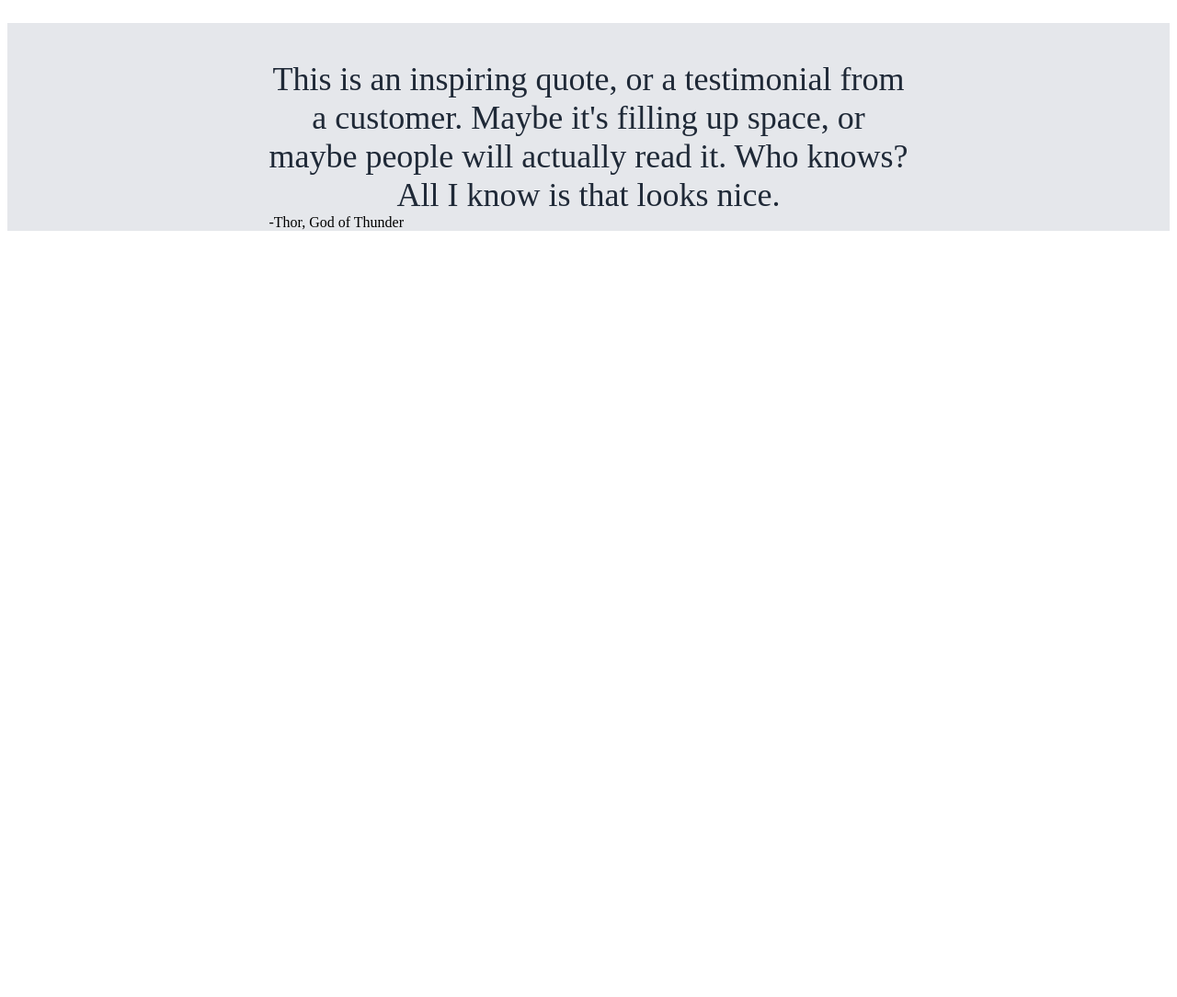
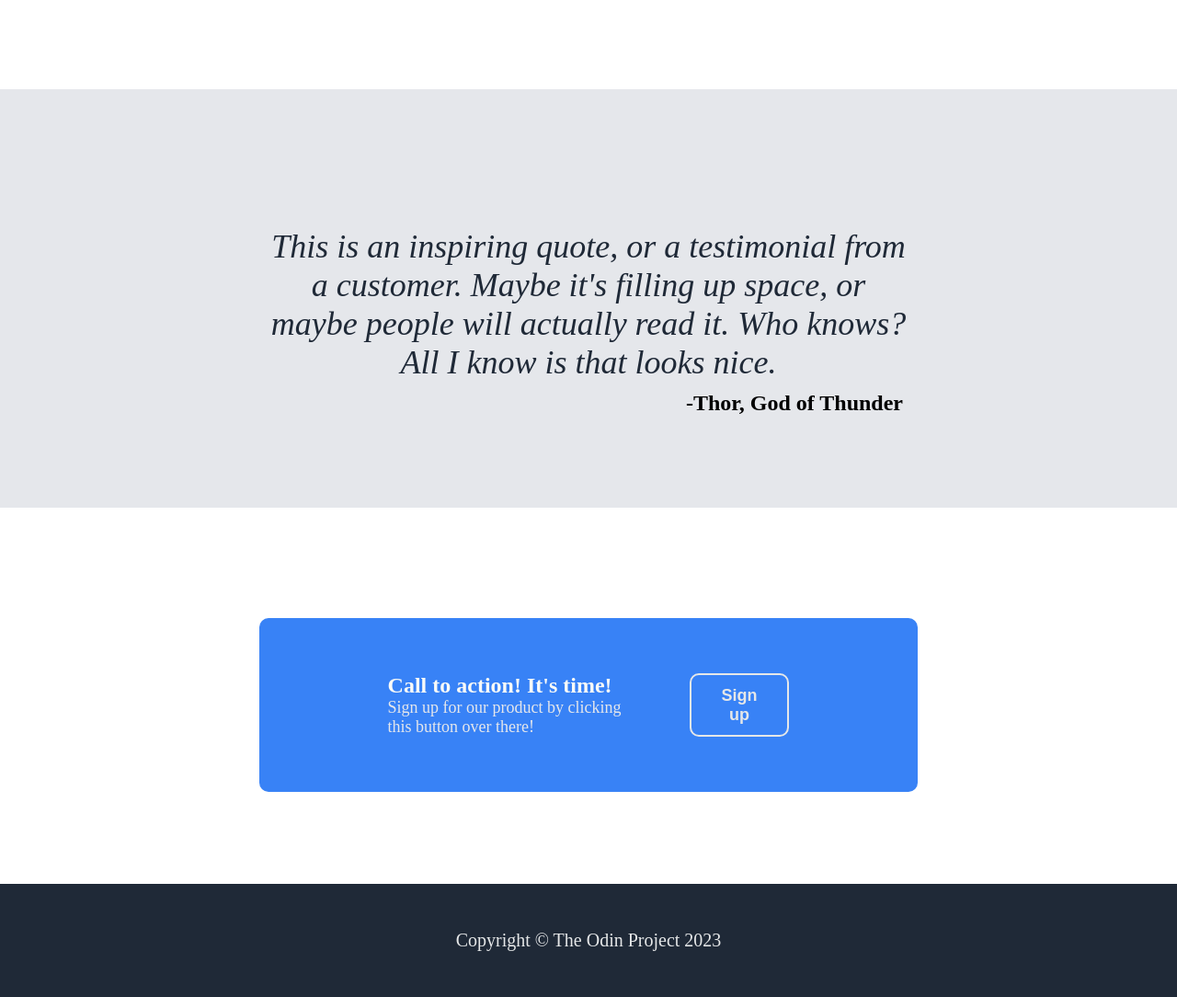
Before and after one commit to tolya672534/odin-landing, a plain HTML site: page index.html in a window 1280 px wide. Shown: the part 1054-2138 px from the top of the page at 92% size. Before the commit the page ends 1313 px from the top, so only its background shows below. Drawn offline with Linux system fonts and the light colour scheme.

Commit message:
footer and CAT section added.

```diff
--- a/index.html
+++ b/index.html
@@ -82,5 +82,25 @@
             </div>
         </div>
     </div>
+
+    <div class="CTA_wrapper">
+        <div class="CTA">
+            <div class="CTA_plate">
+                <div class="CTA_text_wrapper">
+                    <div class="CTA_first_string">Call to action! It's time!</div>
+                    <div class="CTA_second_string">Sign up for our product by clicking this button over there!</div>
+                </div>
+                <button class="CTA_button">
+                    Sign up
+                </button>
+            </div>
+        </div>
+    </div>
+
+    <div class="footer_wrapper">
+        <footer class="footer">
+            <div class="copyright">Copyright © The Odin Project 2023</div>
+        </footer>
+    </div>
 </body>
 </html>
--- a/style.css
+++ b/style.css
@@ -1,3 +1,7 @@
+body{
+    margin: 0%;
+}
+
 *{
     box-sizing: border-box;
 }
@@ -38,12 +42,12 @@
     padding-left: 10px;
     padding-right: 10px;
     padding-top: 5px;
-    border-radius: 5%;
+    border-radius: 5px;
 }
 
 .header_navbar_link:hover{
     background-color: #3882f6;
-    border-radius: 5%;
+    border-radius: 5px;
     color: white;
 }
 
@@ -86,7 +90,7 @@
     color: #e5e7e8;
     font-size: 18px;
     font-weight: bold;
-    border-radius: 5%;
+    border-radius: 10px;
     padding-top: 10px;
     padding-bottom: 10px;
     padding-left: 30px;
@@ -109,8 +113,8 @@
 .info_wrapper{
     display: flex;
     justify-content: center;
-    padding-top: 40px;
-    padding-bottom: 80px;
+    padding-top: 70px;
+    padding-bottom: 100px;
 }
 
 .info{
@@ -130,7 +134,7 @@
     display: flex;
     justify-content: center;
     gap: 10%;
-    padding-top: 40px;
+    padding-top: 70px;
 }
 
 .info_element_pic{
@@ -151,26 +155,105 @@
 .quote_wrapper{
     display: flex;
     justify-content: center;
-    padding-top: 40px;
+    padding-top: 150px;
+    padding-bottom: 100px;
     background-color: #e5e7eb;
-
 }
 
 .quote{
     display: flex;
     width: 55%;
     flex-direction: column;
-    justify-content: right;
+    align-items: end;
 }
 
 .quote_text{
     font-size: 36px;
-    font-family: light-italic;
+    font-style: italic;
     color: #1f2937;
     text-align: center;
 }
 
 .quote_author{
+    margin-top: 10px;
+    margin-right: 10px;
+    font-weight: bolder;
+    font-size: 24px;
+}
+
+.CTA_wrapper{
     display: flex;
-    justify-self: right;
+    justify-content: center;
+    padding-top: 120px;
+    padding-bottom: 100px;
 }
+
+.CTA{
+    display: flex;
+    justify-content: center;
+    width: 70%;
+}
+
+.CTA_plate{
+    background-color: #3882f6;
+    display: flex;
+    justify-content: space-between;
+    width: 80%;
+    gap: 10%;
+    padding-right: 140px;
+    padding-left: 140px;
+    padding-bottom: 60px;
+    padding-top: 60px;
+    border-radius: 10px;
+}
+
+.CTA_button{
+    background-color: #3882f6;
+    color: #e5e7e8;
+    font-size: 18px;
+    font-weight: bold;
+    border-radius: 10px;
+    padding-top: 10px;
+    padding-bottom: 10px;
+    padding-left: 30px;
+    padding-right: 30px;
+    border: 2px solid #e5e7e8;
+    max-width: 150px;
+    transition: color .3s ease-in-out, background-color .3s ease-in-out;
+    max-height: 100px;
+}
+
+.CTA_button:hover{
+    color: #3882f6;
+    background-color: #e5e7e8;
+}
+
+.CTA_first_string{
+    font-size: 24px;
+    color: #F9FAF8;
+    font-weight: bold;
+}
+
+.CTA_second_string{
+    font-size: 18px;
+    color: #E5E7EB;
+}
+
+.footer_wrapper{
+    display: flex;
+    justify-content: center;
+    padding-top: 50px;
+    padding-bottom: 50px;
+    background-color: #1f2937;
+}
+
+.footer{
+    display: flex;
+    justify-content: center;
+    width: 70%;
+}
+
+.copyright{
+    color: #e5e7e8;
+    font-size: 20px;
+}
```
